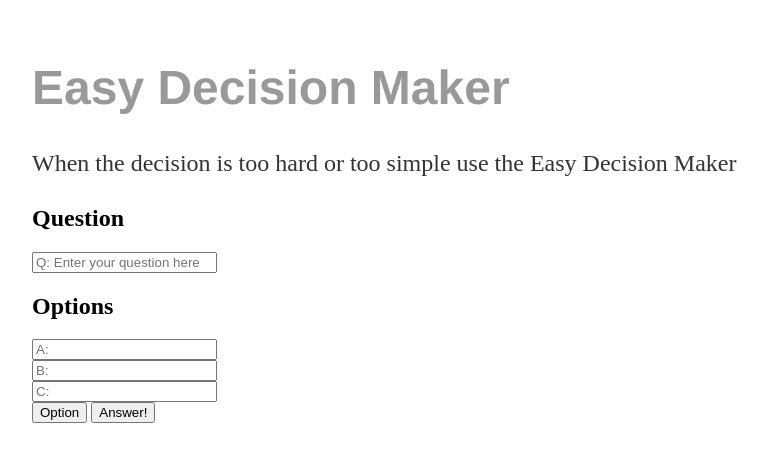
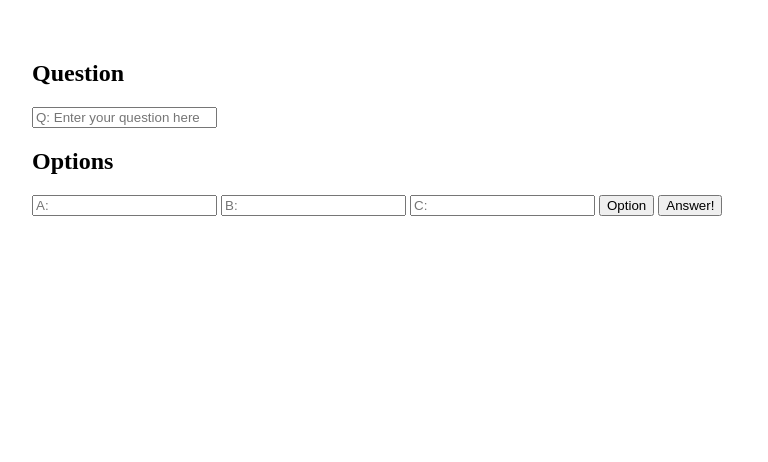
Before and after one commit to saravolontaire/saravolontaire.github.io, a plain HTML site: page index.html in a window 1280 px wide. Shown: the whole page, without its empty margins (160-928 px from the left). Drawn offline with Linux system fonts and the light colour scheme.

Commit message:
Update index.html

```diff
--- a/index.html
+++ b/index.html
@@ -5,50 +5,21 @@
 		<link rel="stylesheet" type="text/css" href="/css/main.css">
 	</head>
 	<body>
- <div class="container center-block">
-        <!-- show slogan on desktop and large screens -->
-        <div class="visible-lg">
-            <h1><a href="/">Easy Decision Maker</a></h1>
-            <p class="slogan">When the decision is too hard or too simple use the Easy Decision Maker</p>
-        </div>
-        <div class="center-block form_wrapper">
     <form action="/make-decision/" method="get" role="form" class="form-horizontal">
         <!-- question -->
         <h2>Question</h2>
-        <div class="form-group">
-            <div class="col-sm-12">
                 <input type="text" name="question" id="question" value="" placeholder="Q: Enter your question here" class="form-control input-lg"  />
-            </div>
-        </div>
         <!-- options / answers -->
         <h2>Options</h2>
-        <div class="options_container">
-            <div class="form-group">
-                <div class="col-sm-12">
                     <input type="text" name="options[A]" id="option_a" value="" placeholder="A: " class="form-control input-lg" />
-                </div>
-            </div>
-            <div class="form-group">
-                <div class="col-sm-12">
                     <input type="text" name="options[B]"id="option_b" value="" placeholder="B: " class="form-control input-lg" />
-                </div>
-            </div>
-            <div class="form-group">
-                <div class="col-sm-12">
                     <input type="text" name="options[C]" id="option_c" value="" placeholder="C: " class="form-control input-lg" />
-                </div>
-            </div>
-        </div>
         <!-- buttons - add option / ask question -->
-        <div class="form-group answer_control">
-            <div class="col-sm-12">
+
                 <button type="button" class="btn btn-default pull-left" onclick="addOption();" id="add_button">
                   <span class="glyphicon glyphicon-plus"></span> Option
                 </button>
                 <input type="submit" class="btn btn-large btn-success pull-right" id="answer_button" value="Answer!">
-            </div>
-        </div>
-    </form>
-</div>
+
 	</body>
 </html>
```
